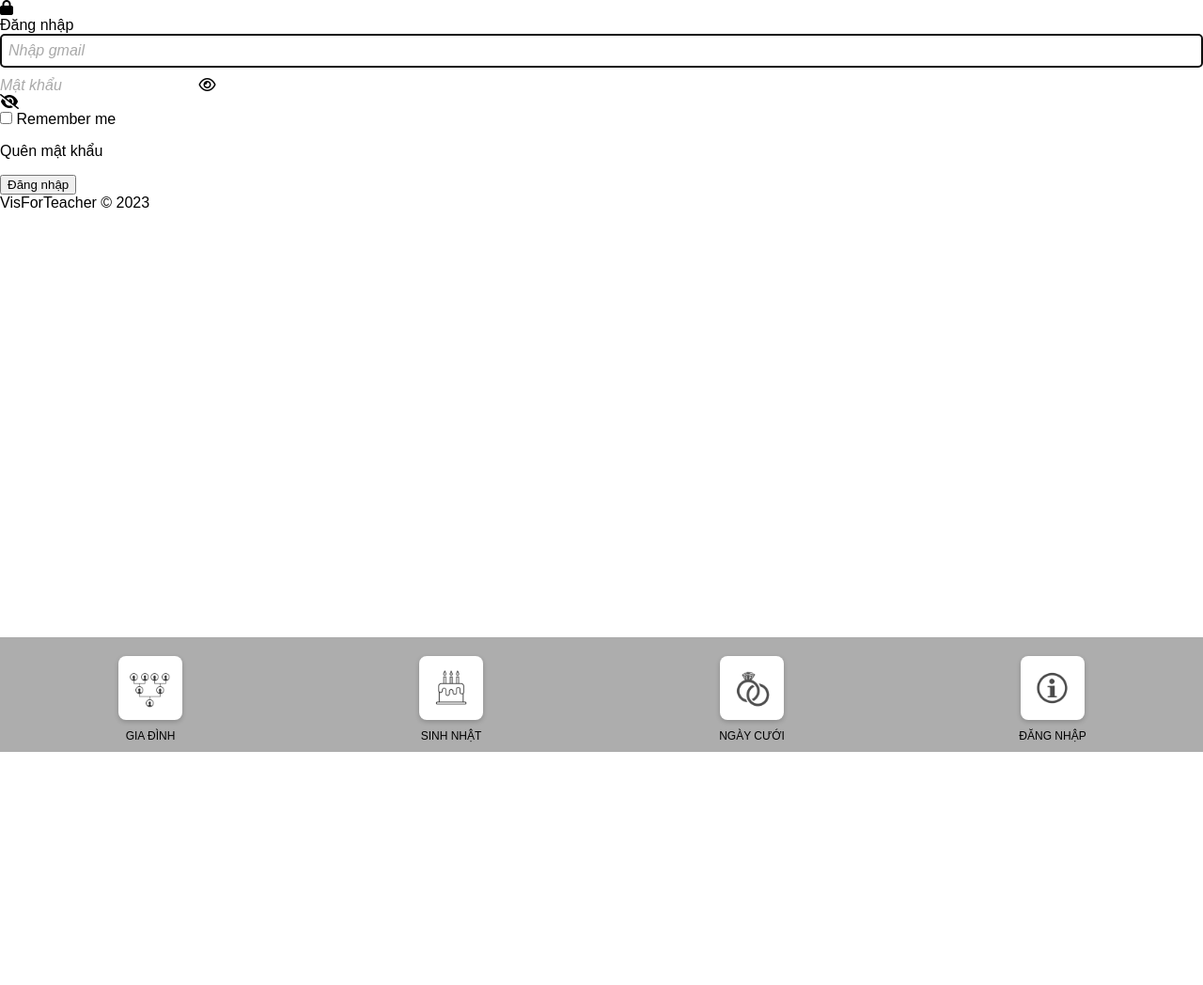
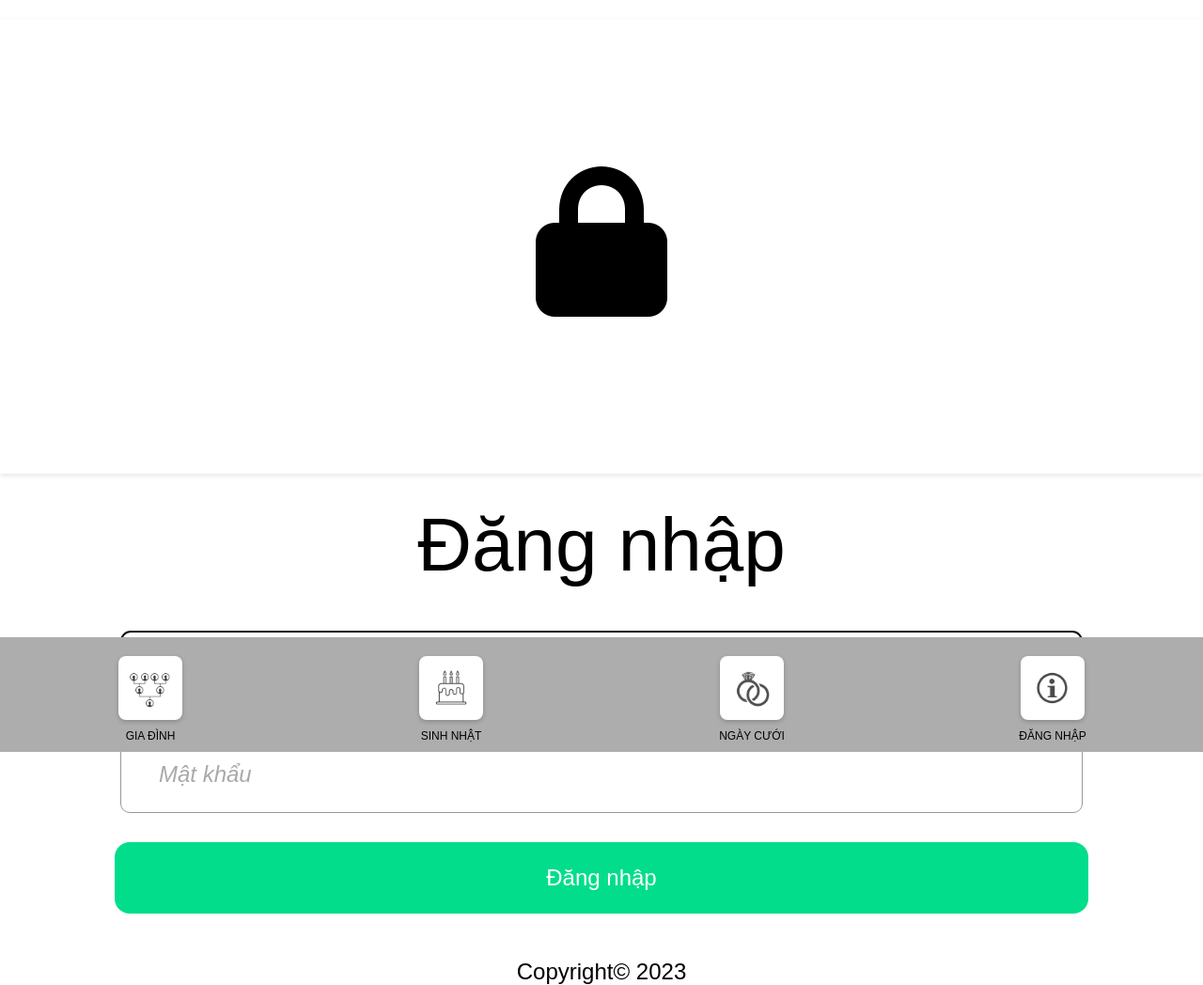
Before and after one commit to MinhLong2410-02/web-gia-dinh, a Django app: page /home/login/ in a window 1280 px wide. Shown: the whole page at 94% size. Before the commit the page ends 800 px from the top, so only its background shows below. Run offline with Django 3.2, Linux system fonts and the light colour scheme; some libraries are stand-ins or nearby versions.

Commit message:
Login UI

```diff
--- a/myproject/home/forms.py
+++ b/myproject/home/forms.py
@@ -36,6 +36,7 @@
         widget=forms.PasswordInput(attrs={
             'class': 'input password',
             'name': 'pass',
+            'type': 'password',
             'placeholder': 'Mật khẩu',
             'required': 'required'
         }),
--- /dev/null
+++ b/myproject/home/static/css/login.css
@@ -0,0 +1,79 @@
+.form-group {
+    display: flex;
+    flex-direction: column;
+    justify-content: space-between;
+    align-items: center;
+    padding: 0 10%;
+
+}
+
+.form-group .input {
+    width: 100%;
+    padding: 1rem;
+    font-size: 1.5rem;
+    border-radius: 1rem;
+    margin-bottom: 1rem;
+    border: 1px solid #01DD8B;
+}
+
+input {
+    border: 1px solid #989898 !important;
+    border-radius: 10px !important;
+    height: 50px;
+    padding: 40px !important;
+    margin: 15px 0 !important;
+}
+
+.block {
+    width: 100%;
+    padding: 150px;
+    background-color: #ffffff;
+    box-shadow: 0 2px 5px rgba(0,0,0,0.1);
+    margin:20px 0;
+    font-size: 10rem;
+    display: flex;
+    justify-content: center;
+    align-items: center;
+}
+
+.title {
+    font-size: 5rem;
+    text-align: center;
+    margin: 30px 0;
+}
+
+.btn-wrapper {
+    display: flex;
+    align-items: center;
+    justify-content: center;
+    padding: 1rem;
+}
+
+.btn-login {
+    background-color: #01DD8B;
+    color: white;
+    padding: 1.5rem;
+    width: 83%;
+    border-radius: 1rem;
+    font-size: 1.5rem;
+    border: none;
+    cursor: pointer;
+}
+
+.footer {
+    margin-top: 2rem;
+    text-align: center;
+    font-size: 1.5rem;
+}
+
+.option {
+    display: flex;
+    align-items: center;
+    justify-content: space-evenly;
+    margin-top: 2rem;
+    font-size: 30px;
+}
+.option input[type="checkbox"] {
+    width: 25px;
+    height: 25px;
+}
--- a/myproject/home/templates/home/login.html
+++ b/myproject/home/templates/home/login.html
@@ -3,16 +3,16 @@
 
 {% block title %}Trang Chủ{% endblock %}
 {% block content %}
-
+  <link rel="stylesheet" href="{% static 'css/login.css' %}">
     <div class="form-container">
         <div class="form up-form">
 
           <form method="post">
             <div class="block">
-              <span class="icon"
-                  ><i class="fa-sharp fa-solid fa-lock lockIcon"></i
-              ></span>
-          </div>
+              <span class="icon">
+                <i class="fa-sharp fa-solid fa-lock lockIcon"></i>
+              </span>
+            </div>
             {% csrf_token %}
             <h1 class="title">Đăng nhập</h1>
             <div class="form-group">
@@ -20,27 +20,24 @@
             </div>
             <div class="form-group">
               {{ form.password }}
-              <span class="unEye"><i class="fa-regular fa-eye"></i></span>
-              <div class="eye active" ><i class="fa-solid fa-eye-slash"></i></div>
             </div>
-            <div class="option">
+            {% comment %} <div class="option">
               <div class="checkbox">
                 <input type="checkbox" id="checkbox"/>
                 <span>Remember me</span>
               </div>
               <div class="forgot">
                 <a class="forgot-password">
-
                   <p>Quên mật khẩu</p>
                 </a>
               </div>
-            </div>
+            </div> {% endcomment %}
             <div class="btn-wrapper">
               <button class="btn-login" name="login_submit">Đăng nhập</button>
             </div>
           </form>
           <div class="footer">
-            <a>VisForTeacher © 2023</a>
+            <a>Copyright© 2023</a>
           </div>
         </div>
 
--- a/myproject/home/views.py
+++ b/myproject/home/views.py
@@ -87,6 +87,7 @@
     # people = People.objects.get(people_id=people_id)
     # people.full_name = full_name
     # people.save()
+    print(request.data)
     return Response({
         'message': 'Updated successfully!',
         'data': request.data
@@ -134,6 +135,7 @@
 def import_info(request):
     if request.method == 'POST':
         form = PeopleForm(request.POST, request.FILES)
+        print(form)
         if form.is_valid():
             form.save()
             return redirect('import_info')  # Thay 'some-view' bằng tên view bạn muốn chuyển hướng đến
```
Also changed, not shown: myproject/home/static/css/import_info_style.css (+3 -15 lines), myproject/home/templates/home/import_info.html (+20 -37 lines).
